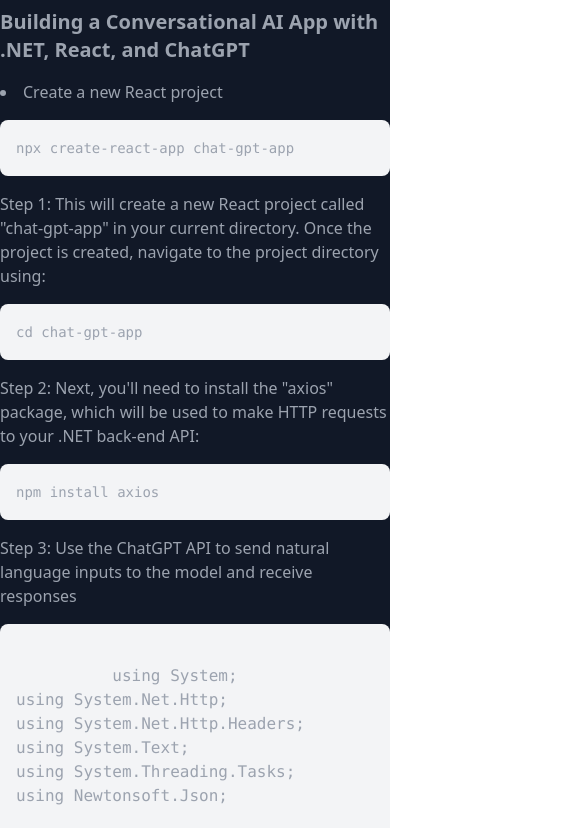
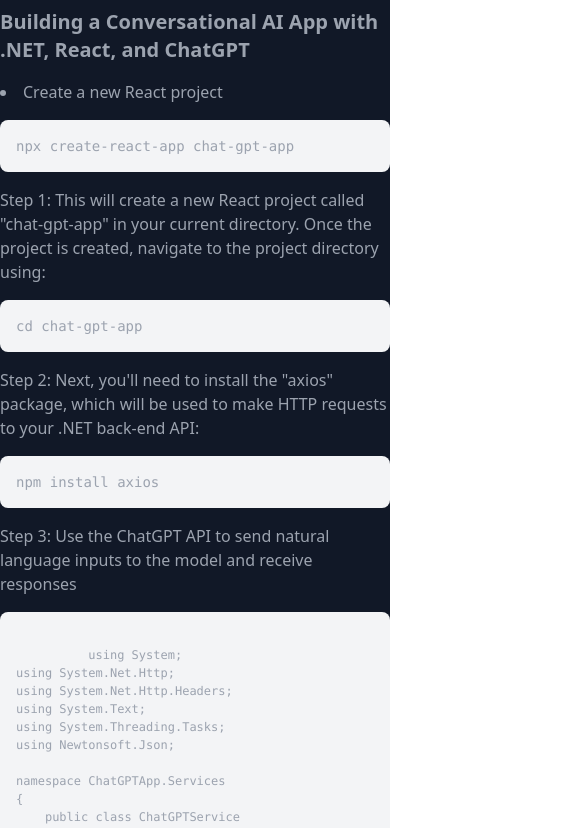
Before and after one commit to hereshecodes/hereshecodes.app, a React (Create React App) app: page / in a window 390 px wide. Shown: the part 2480-3308 px from the top of the page, 585 px wide, since content can reach past the window. Built offline with nearby package versions, Linux system fonts and the light colour scheme.

Commit message:
Update App.css

```diff
--- a/src/App.css
+++ b/src/App.css
@@ -95,3 +95,19 @@
     width: 100%;
   }
 }
+/* Default style for code blocks */
+pre {
+  white-space: pre-wrap;
+  font-size: 14px;
+  padding: 10px;
+  background-color: #f6f8fa;
+  border-radius: 4px;
+}
+
+/* Style for code blocks on smaller screens */
+@media only screen and (max-width: 768px) {
+  pre {
+    font-size: 12px;
+    width: 100%;
+  }
+}
```
